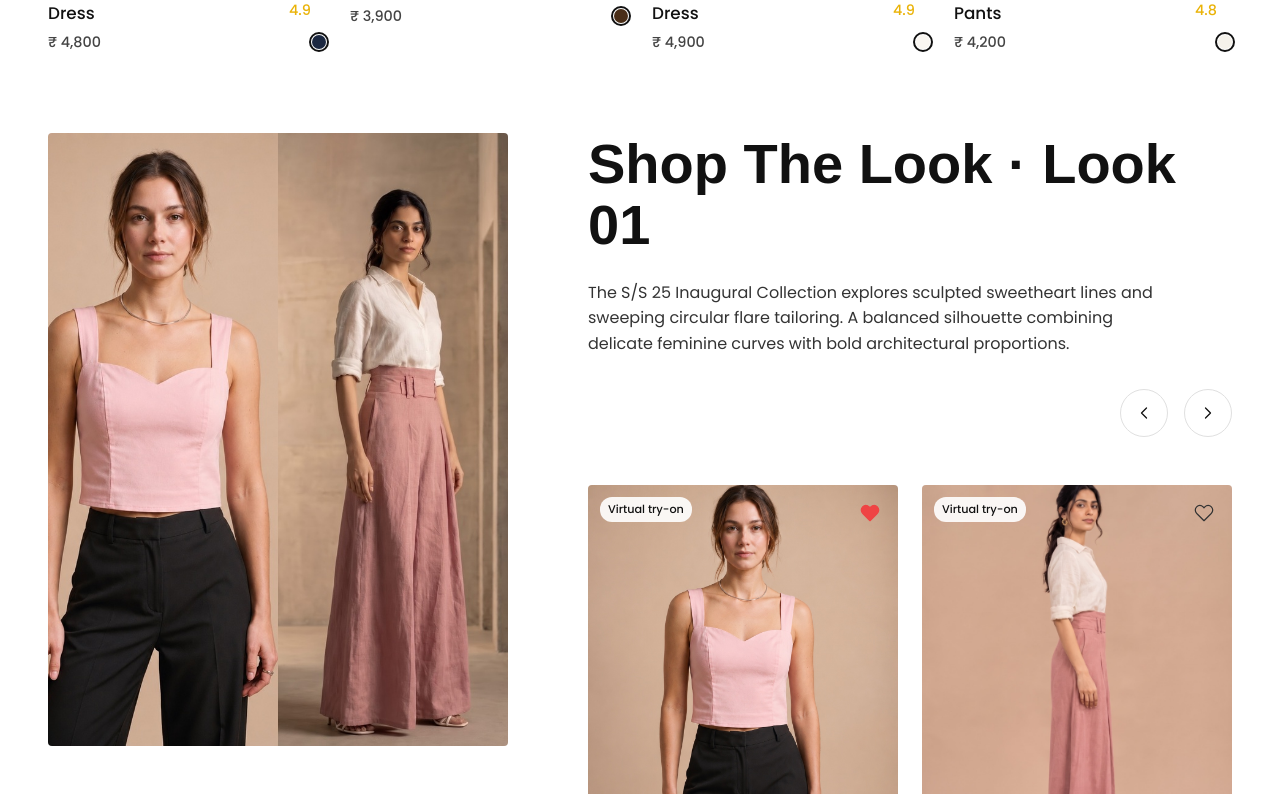
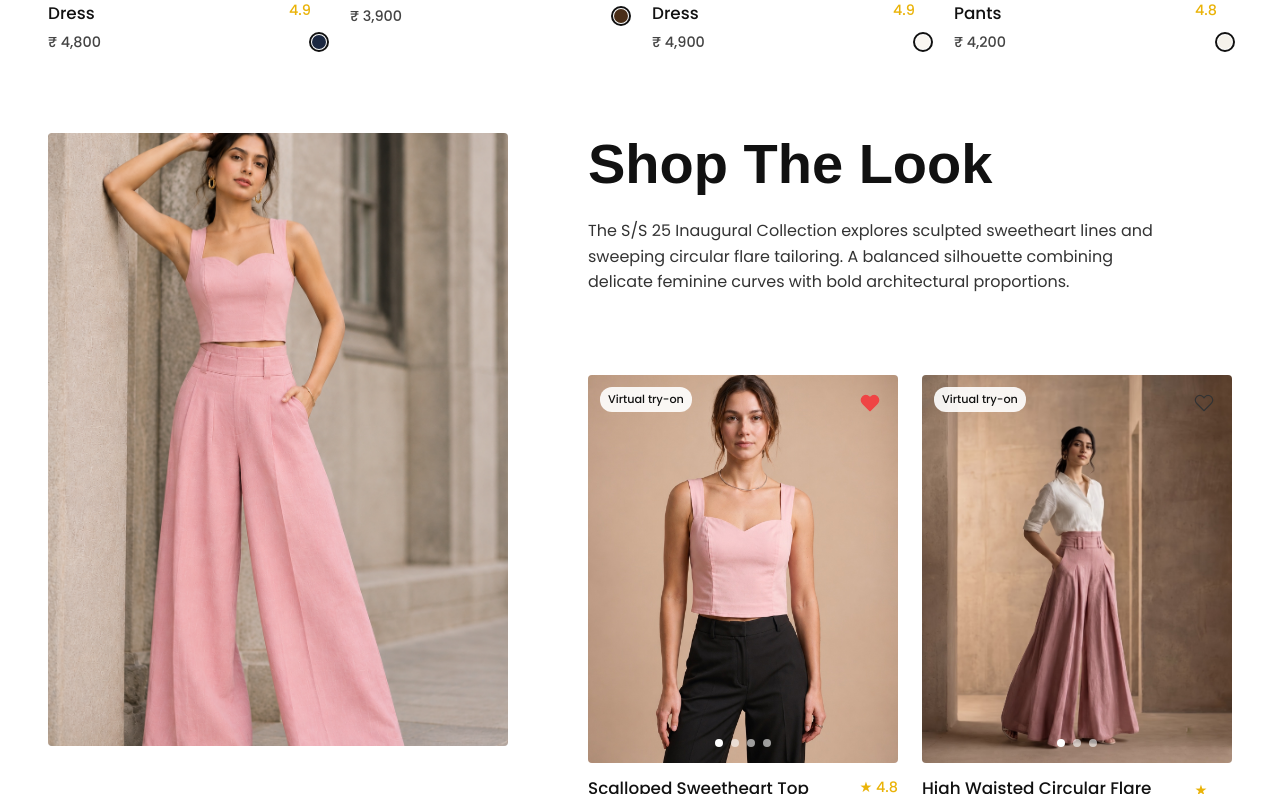
Before and after one commit to rushish-mewada/throve-frontend, a Next.js app: page / in a window 1280 px wide. Shown: the part 1606-2400 px from the top of the page. Built offline with nearby package versions, Linux system fonts and the light colour scheme; a web font is replaced by a local one.

Commit message:
feat(shop-the-look): use Dusty Pink Palazzo Suit Portrait as main campaign image and display only Scalloped Sweetheart Top and High-Waisted Flare Pants

```diff
--- a/src/app/(shop)/_components/ShopTheLookSection/ShopTheLookSection.js
+++ b/src/app/(shop)/_components/ShopTheLookSection/ShopTheLookSection.js
@@ -9,10 +9,10 @@ import styles from './ShopTheLookSection.module.css';
 const LOOKS = [
   {
     id: 'look_1',
-    lookTitle: 'Shop The Look · Look 01',
+    lookTitle: 'Shop The Look',
     description:
       'The S/S 25 Inaugural Collection explores sculpted sweetheart lines and sweeping circular flare tailoring. A balanced silhouette combining delicate feminine curves with bold architectural proportions.',
-    lookbookImage: '/images/lookbook/lookbook-01.jpg?v=3',
+    lookbookImage: '/images/lookbook/dusty-pink-palazzo.png?v=5',
     products: [
       {
         id: 'throve_lp_04',
@@ -34,82 +34,12 @@ const LOOKS = [
         price: '₹ 3,950',
         rating: '4.9',
         images: [
+          '/products/high-waisted-flare-pants/front.jpg?v=3',
           '/products/high-waisted-flare-pants/right.jpg?v=3',
-          '/products/high-waisted-flare-pants/front.jpg?v=3',
           '/products/high-waisted-flare-pants/back.jpg?v=3',
         ],
         colors: ['#C47E85'],
         handle: 'high-waisted-flare-pants',
-      },
-    ],
-  },
-  {
-    id: 'look_2',
-    lookTitle: 'Shop The Look · Look 02',
-    description:
-      'S/S 25 Sartorial Edition. Featuring an asymmetric overlapping mandarin collar shirt in rich espresso brown paired with tailored ivory cream pleated trousers with turn-up cuffs.',
-    lookbookImage: '/images/lookbook/lookbook-02.jpg?v=3',
-    products: [
-      {
-        id: 'throve_lp_02',
-        title: 'Overlapping Mandarin Shirt',
-        price: '₹ 3,900',
-        rating: '4.9',
-        images: [
-          '/products/asymmetric-mandarin-shirt/front.jpg?v=3',
-          '/products/asymmetric-mandarin-shirt/left tilted.jpg?v=3',
-          '/products/asymmetric-mandarin-shirt/back.jpg?v=3',
-        ],
-        colors: ['#4A2E18'],
-        handle: 'asymmetric-mandarin-shirt',
-      },
-      {
-        id: 'throve_lp_03',
-        title: 'Pleated Straight Formal Pants',
-        price: '₹ 4,200',
-        rating: '4.8',
-        images: [
-          '/products/pleated-formal-pants/front.jpg?v=3',
-          '/products/pleated-formal-pants/right.jpg?v=3',
-          '/products/pleated-formal-pants/back.jpg?v=3',
-        ],
-        colors: ['#F5F2EB'],
-        handle: 'pleated-formal-pants',
-      },
-    ],
-  },
-  {
-    id: 'look_3',
-    lookTitle: 'Shop The Look · Look 03',
-    description:
-      'Inaugural dresses cut with architectural princess seams, crisp asymmetric collars, and custom geometric hardware. Versatile luxury designed for contemporary evening events.',
-    lookbookImage: '/images/lookbook/lookbook-03.jpg?v=3',
-    products: [
-      {
-        id: 'throve_lp_01',
-        title: 'Sleeveless Tailored Mini Dress',
-        price: '₹ 4,800',
-        rating: '4.9',
-        images: [
-          '/products/navy-tailored-mini-dress/front.jpg?v=3',
-          '/products/navy-tailored-mini-dress/left.jpg?v=3',
-          '/products/navy-tailored-mini-dress/right tilted.jpg?v=3',
-        ],
-        colors: ['#1C2841'],
-        handle: 'navy-tailored-mini-dress',
-      },
-      {
-        id: 'throve_lp_05',
-        title: 'Sleeveless Princess Line Dress',
-        price: '₹ 4,900',
-        rating: '4.9',
-        images: [
-          '/products/sleeveless-princess-sheath-dress/front.jpg?v=3',
-          '/products/sleeveless-princess-sheath-dress/right.jpg?v=3',
-          '/products/sleeveless-princess-sheath-dress/back.jpg?v=3',
-        ],
-        colors: ['#FAF7F2'],
-        handle: 'sleeveless-princess-sheath-dress',
       },
     ],
   },
@@ -177,6 +107,7 @@ export default function ShopTheLookSection() {
                 {currentLook.description}
               </p>
 
+              {LOOKS.length > 1 && (
                 <div className={styles.sliderControls}>
                   <button
                     type="button"
@@ -199,6 +130,7 @@ export default function ShopTheLookSection() {
                     </svg>
                   </button>
                 </div>
+              )}
             </div>
 
             <div className={styles.productsGrid}>
```
Also changed, not shown: public/images/lookbook/dusty-pink-palazzo.png (added), public/images/lookbook/lookbook-01.jpg. Lines whose indentation alone changed are shown as unchanged.
